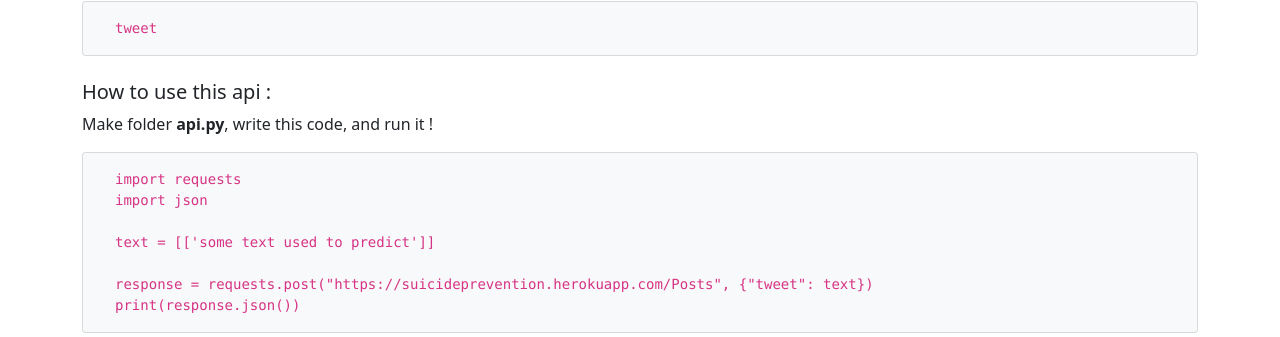
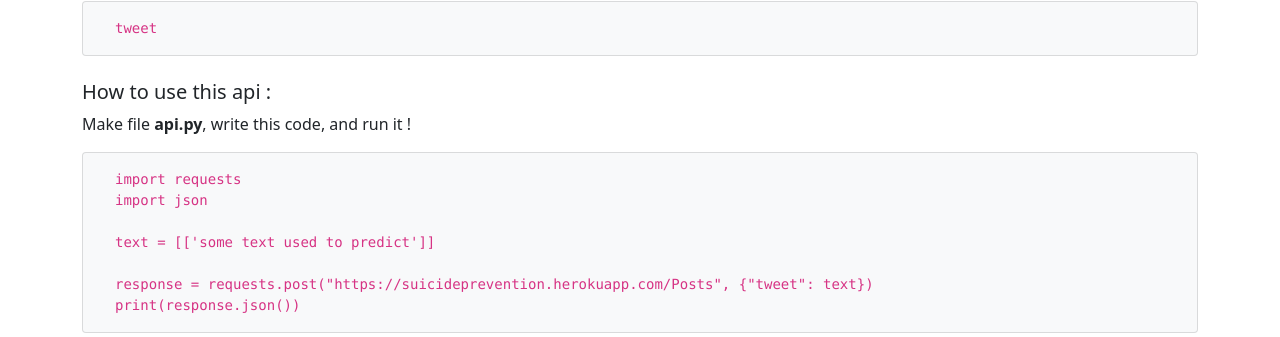
Before and after one commit to DSamodra/scd, a Flask app: page / in a window 1280 px wide. Shown: the part 326-663 px from the top of the page. Run offline with Flask 2, Linux system fonts and the light colour scheme.

Commit message:
Update index.html

```diff
--- a/templates/index.html
+++ b/templates/index.html
@@ -42,7 +42,7 @@
 
       <!-- how to use api -->
       <h5 class="mt-4">How to use this api :</h5>
-      <p>Make folder <b>api.py</b>, write this code, and run it !</p>
+      <p>Make file <b>api.py</b>, write this code, and run it !</p>
       <div class="card bg-light">
         <code class="card-body ms-3">
           import requests <br>
```
